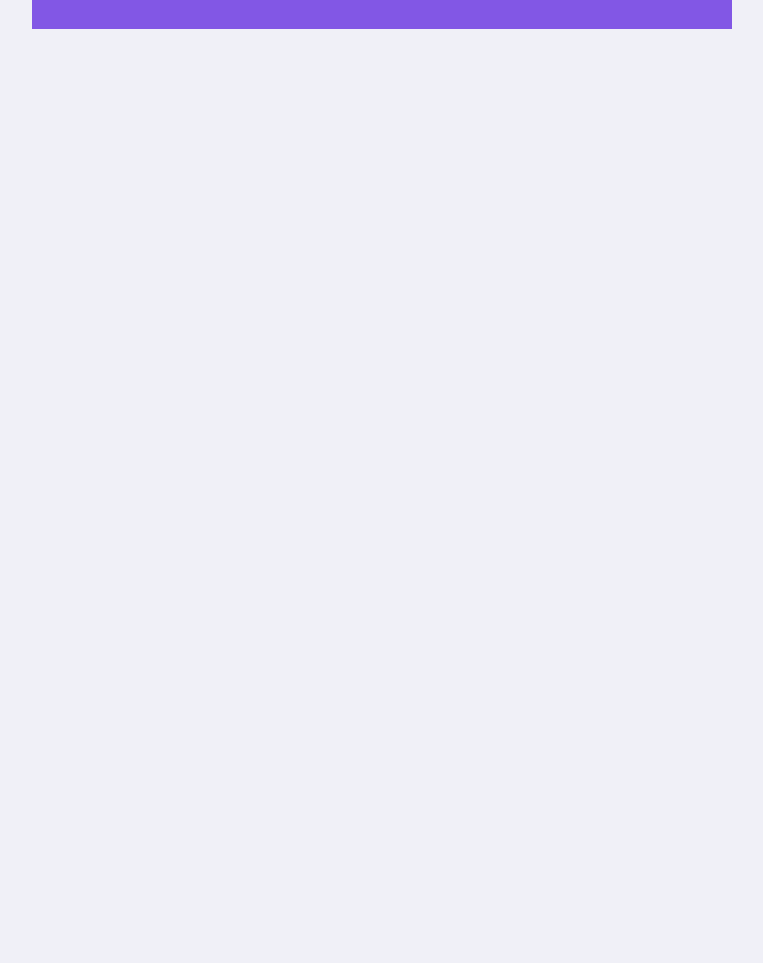
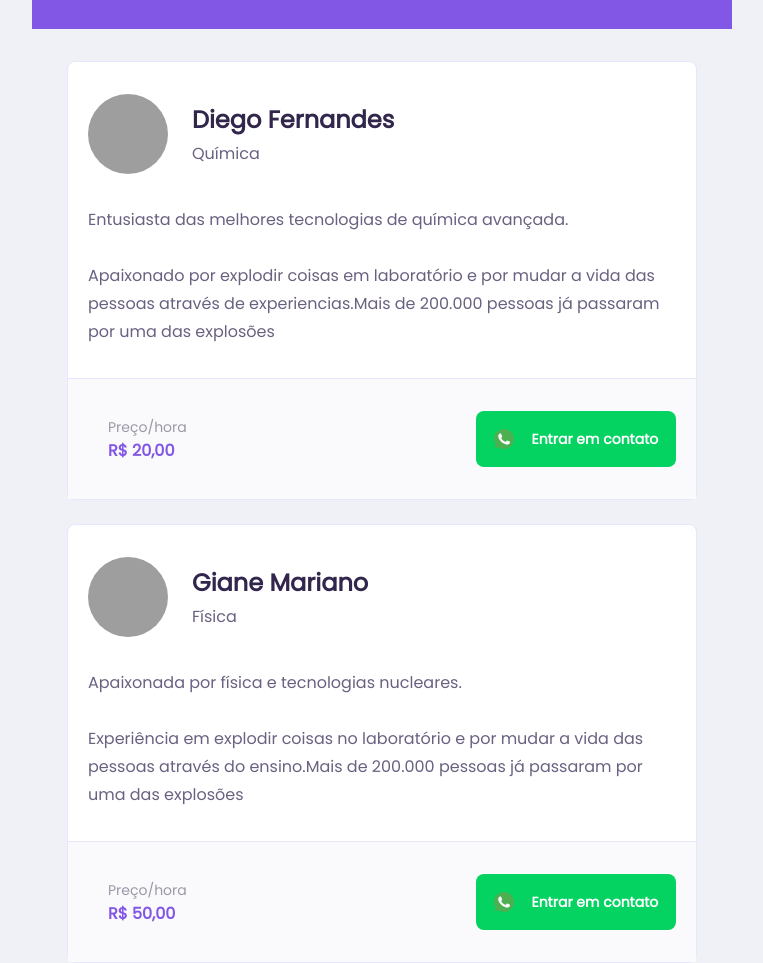
Before and after one commit to gihmariano/NLW-Discovery, a plain HTML site: page study.html in a window 1280 px wide. Shown: the part 556-1519 px from the top of the page, without its empty margins (258-1021 px from the left). Before the commit the page ends 800 px from the top, so only its background shows below. Drawn offline with Linux system fonts and the light colour scheme; grey boxes are pictures that could not be loaded.

Commit message:
ajuste na página study.html

```diff
--- a/study.html
+++ b/study.html
@@ -63,6 +63,47 @@
        </form>
       </div>
      </header>
+     <main>
+       <!-- conteudo principal pagina -->
+       <article class="teacher-item">
+         <header>
+           <img src="https://avatars2.githubusercontent.com/u/2254731?s=460&amp;
+           u=0ba16a79456c2f250e7579cb388fa18c5c2d7d65&amp;v=4" alt="Diego Fernandes">
+           <div>
+             <strong> Diego Fernandes</strong>
+           <span>Química</span></div>
+         </header>
+         <p>Entusiasta das melhores tecnologias de química avançada.<br><br>Apaixonado por explodir coisas em
+         laboratório e por mudar a vida das pessoas através de experiencias.Mais de 200.000 pessoas já passaram
+         por uma das explosões</p>
+        <footer>
+          <p>Preço/hora<strong>R$ 20,00</strong>
+          </p>
+          <button type="button"> <img src="/images/icons/whatsapp.svg" alt="Whatsapp">Entrar em contato
+          </button>
+        </footer>
+       </article>
+
+       <article class="teacher-item">
+        <header>
+          <img src="https://avatars1.githubusercontent.com/u/9097132?s=460&u=d0793ebbde0fa8170e7b4603b94a3156ef28e901&v=4"
+           alt="Giane Mariano">
+          <div>
+            <strong> Giane Mariano</strong>
+          <span>Física</span></div>
+        </header>
+        <p>Apaixonada por física e tecnologias nucleares.<br><br>Experiência em explodir coisas no
+        laboratório e por mudar a vida das pessoas através do ensino.Mais de 200.000 pessoas já passaram
+        por uma das explosões</p>
+       <footer>
+         <p>Preço/hora<strong>R$ 50,00</strong>
+         </p>
+         <button type="button"> <img src="/images/icons/whatsapp.svg" alt="Whatsapp">Entrar em contato
+         </button>
+       </footer>
+      </article>
+
+     </main>
     </div>
   </body>
 </html>
--- a/styles/partials/page-study.css
+++ b/styles/partials/page-study.css
@@ -108,3 +108,98 @@
     left: 1.6rem;
     bottom: 0px;
 }
+
+#page-study main {
+    margin:3.2rem auto;
+    width: 90%;
+}
+
+.teacher-item{
+    background-color:var(--color-box-base);
+    border: 1px solid var(--color-line-in-white);
+    border-radius: 0.8rem;
+    margin-top: 2.4rem;
+}
+
+.teacher-item header{
+    padding: 3.2rem 2rem;
+    display: flex;
+    align-items: center;
+}
+
+.teacher-item header img{
+    width: 8rem;
+    height: 8rem;
+    border-radius: 50%;
+}
+
+.teacher-item header div{
+    margin-left: 2.4rem;
+}
+
+.teacher-item header div strong{
+    font: 700 2.4rem Poppins;
+    display: block;
+    color: var(--color-text-title);
+}
+
+.teacher-item header div span{
+    font-size: 1.6rem;
+    display: block;
+    margin-top: .4rem;
+}
+
+.teacher-item p{
+    padding: 0 2rem;
+    font-size: 1.6rem;
+    line-height: 2.8rem;
+}
+
+.teacher-item footer{
+    padding: 3.2rem 2rem;
+    background-color: var(--color-box-footer);
+    border-top: 1px solid var(--color-line-in-white);
+    margin-top: 3.2rem;
+
+    display: flex;
+    align-items: center;
+    justify-content: space-between;
+
+}
+ .teacher-item footer p {
+     font-size: 1.4rem;
+     line-height: 2.4rem;
+     color: var(--color-text-complement);
+ }
+
+ .teacher-item footer p strong{
+     font-size: 1.6rem;
+     color:var(--color-primary);
+     display: block;
+ }
+
+ .teacher-item footer button{
+     width: 20rem;
+     height: 5.6rem;
+     background: var(--color-secondary);
+     color: var(--color-button-text);
+     border: 0;
+     border-radius: .8rem;
+     cursor: pointer;
+     font: 700 1.4rem Poppins;
+
+     display: flex;
+     align-items: center;
+     justify-content: space-evenly;
+
+     text-decoration: none;
+
+     transition: background 0.2s;
+     margin-left: 1.6rem;
+ }
+
+ .teacher-item footer button:hover{
+     background: var(--color-secondary-dark);
+ }
+    /* esse é o plano pra desktop*/
+    @media
```
Also changed, not shown: images/icons/whatsapp.svg (added).
